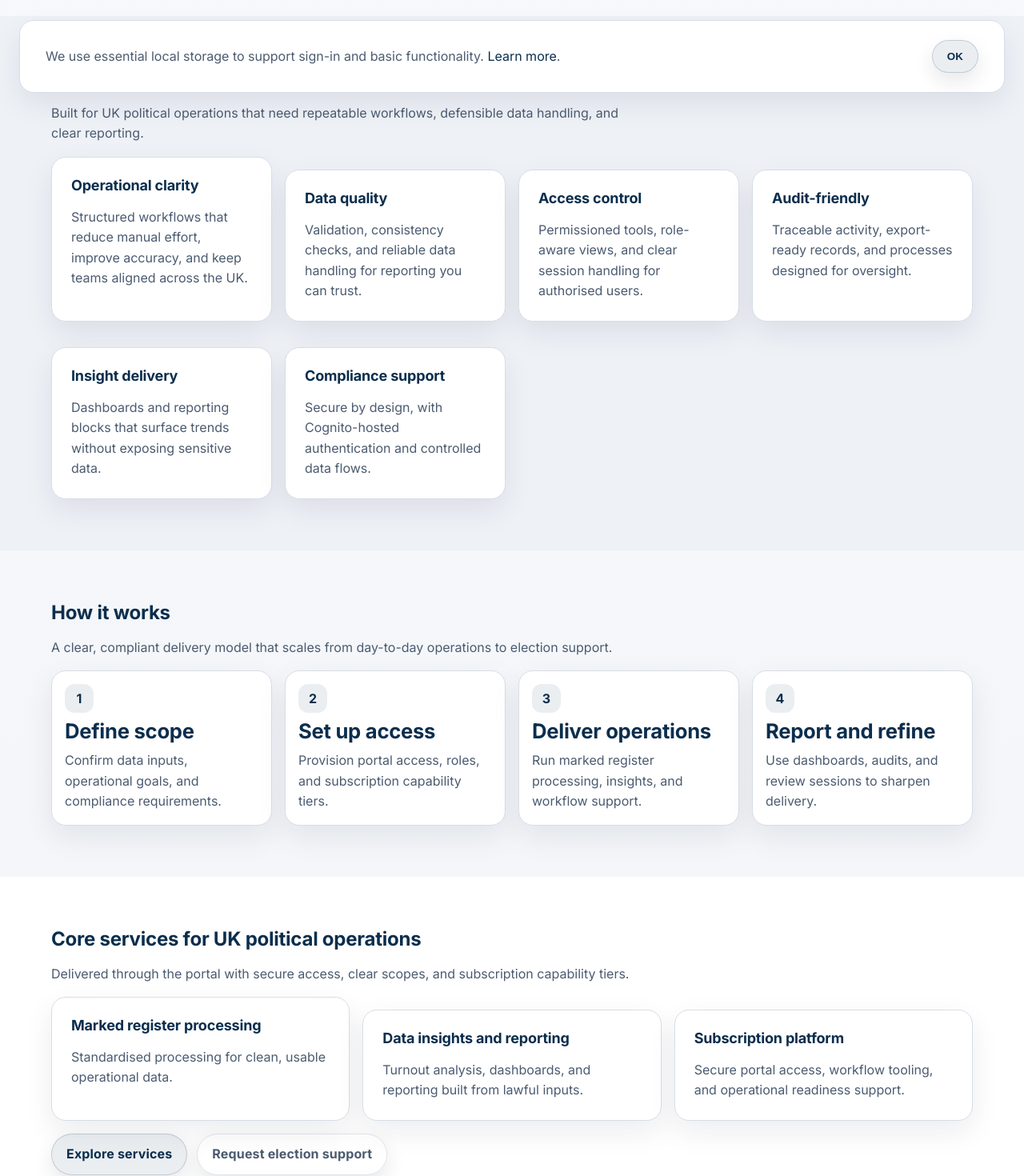
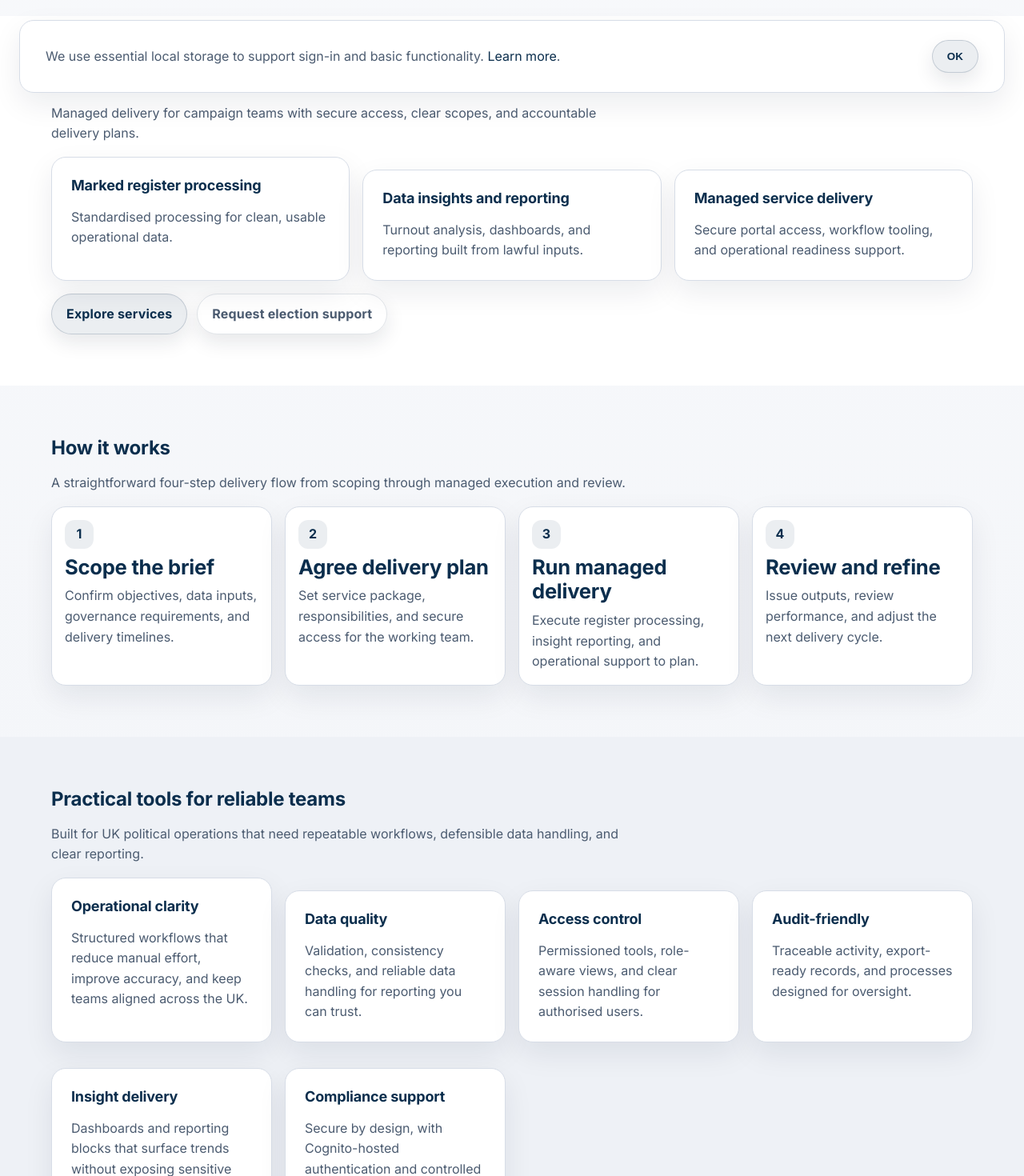
Before and after one commit to PolliticalSolutions/political-portal, a React (Vite) app: page / in a window 1280 px wide. Shown: the part 660-2130 px from the top of the page at 80% size. Built offline with nearby package versions, Linux system fonts and the light colour scheme; no server answers.

Commit message:
Homepage: prioritize core services and tighten delivery flow

```diff
--- a/src/pages/Home.jsx
+++ b/src/pages/Home.jsx
@@ -41,20 +41,20 @@ const trustItems = [
 
 const steps = [
   {
-    title: "Define scope",
-    body: "Confirm data inputs, operational goals, and compliance requirements.",
+    title: "Scope the brief",
+    body: "Confirm objectives, data inputs, governance requirements, and delivery timelines.",
   },
   {
-    title: "Set up access",
-    body: "Provision portal access, roles, and subscription capability tiers.",
+    title: "Agree delivery plan",
+    body: "Set service package, responsibilities, and secure access for the working team.",
   },
   {
-    title: "Deliver operations",
-    body: "Run marked register processing, insights, and workflow support.",
+    title: "Run managed delivery",
+    body: "Execute register processing, insight reporting, and operational support to plan.",
   },
   {
-    title: "Report and refine",
-    body: "Use dashboards, audits, and review sessions to sharpen delivery.",
+    title: "Review and refine",
+    body: "Issue outputs, review performance, and adjust the next delivery cycle.",
   },
 ];
 
@@ -105,6 +105,57 @@ export default function Home() {
         </div>
       </section>
 
+      <section className="section surface">
+        <div className="container stack">
+          <div>
+            <h2 className="section-title">Core services for UK political operations</h2>
+            <p className="muted" style={{ maxWidth: 72 + "ch" }}>
+              Managed delivery for campaign teams with secure access, clear scopes, and accountable delivery
+              plans.
+            </p>
+          </div>
+          <div className="feature-grid">
+            <Card title="Marked register processing">
+              <p className="muted">Standardised processing for clean, usable operational data.</p>
+            </Card>
+            <Card title="Data insights and reporting">
+              <p className="muted">Turnout analysis, dashboards, and reporting built from lawful inputs.</p>
+            </Card>
+            <Card title="Managed service delivery">
+              <p className="muted">Secure portal access, workflow tooling, and operational readiness support.</p>
+            </Card>
+          </div>
+          <div style={{ display: "flex", flexWrap: "wrap", gap: 12 }}>
+            <Button as={Link} to="/services" variant="secondary">
+              Explore services
+            </Button>
+            <Button as={Link} to="/services/election-support" variant="ghost">
+              Request election support
+            </Button>
+          </div>
+        </div>
+      </section>
+
+      <section className="section" id="how-it-works">
+        <div className="container stack">
+          <div>
+            <h2 className="section-title">How it works</h2>
+            <p className="muted" style={{ maxWidth: 72 + "ch" }}>
+              A straightforward four-step delivery flow from scoping through managed execution and review.
+            </p>
+          </div>
+          <div className="steps">
+            {steps.map((step, index) => (
+              <div key={step.title} className="step">
+                <div className="step-number">{index + 1}</div>
+                <h3>{step.title}</h3>
+                <p className="muted">{step.body}</p>
+              </div>
+            ))}
+          </div>
+        </div>
+      </section>
+
       <section className="section muted">
         <div className="container stack">
           <div>
@@ -120,56 +171,6 @@ export default function Home() {
                 <p>{feature.body}</p>
               </Card>
             ))}
-          </div>
-        </div>
-      </section>
-
-      <section className="section" id="how-it-works">
-        <div className="container stack">
-          <div>
-            <h2 className="section-title">How it works</h2>
-            <p className="muted" style={{ maxWidth: 72 + "ch" }}>
-              A clear, compliant delivery model that scales from day-to-day operations to election support.
-            </p>
-          </div>
-          <div className="steps">
-            {steps.map((step, index) => (
-              <div key={step.title} className="step">
-                <div className="step-number">{index + 1}</div>
-                <h3>{step.title}</h3>
-                <p className="muted">{step.body}</p>
-              </div>
-            ))}
-          </div>
-        </div>
-      </section>
-
-      <section className="section surface">
-        <div className="container stack">
-          <div>
-            <h2 className="section-title">Core services for UK political operations</h2>
-            <p className="muted" style={{ maxWidth: 72 + "ch" }}>
-              Delivered through the portal with secure access, clear scopes, and subscription capability tiers.
-            </p>
-          </div>
-          <div className="feature-grid">
-            <Card title="Marked register processing">
-              <p className="muted">Standardised processing for clean, usable operational data.</p>
-            </Card>
-            <Card title="Data insights and reporting">
-              <p className="muted">Turnout analysis, dashboards, and reporting built from lawful inputs.</p>
-            </Card>
-            <Card title="Subscription platform">
-              <p className="muted">Secure portal access, workflow tooling, and operational readiness support.</p>
-            </Card>
-          </div>
-          <div style={{ display: "flex", flexWrap: "wrap", gap: 12 }}>
-            <Button as={Link} to="/services" variant="secondary">
-              Explore services
-            </Button>
-            <Button as={Link} to="/services/election-support" variant="ghost">
-              Request election support
-            </Button>
           </div>
         </div>
       </section>
```
